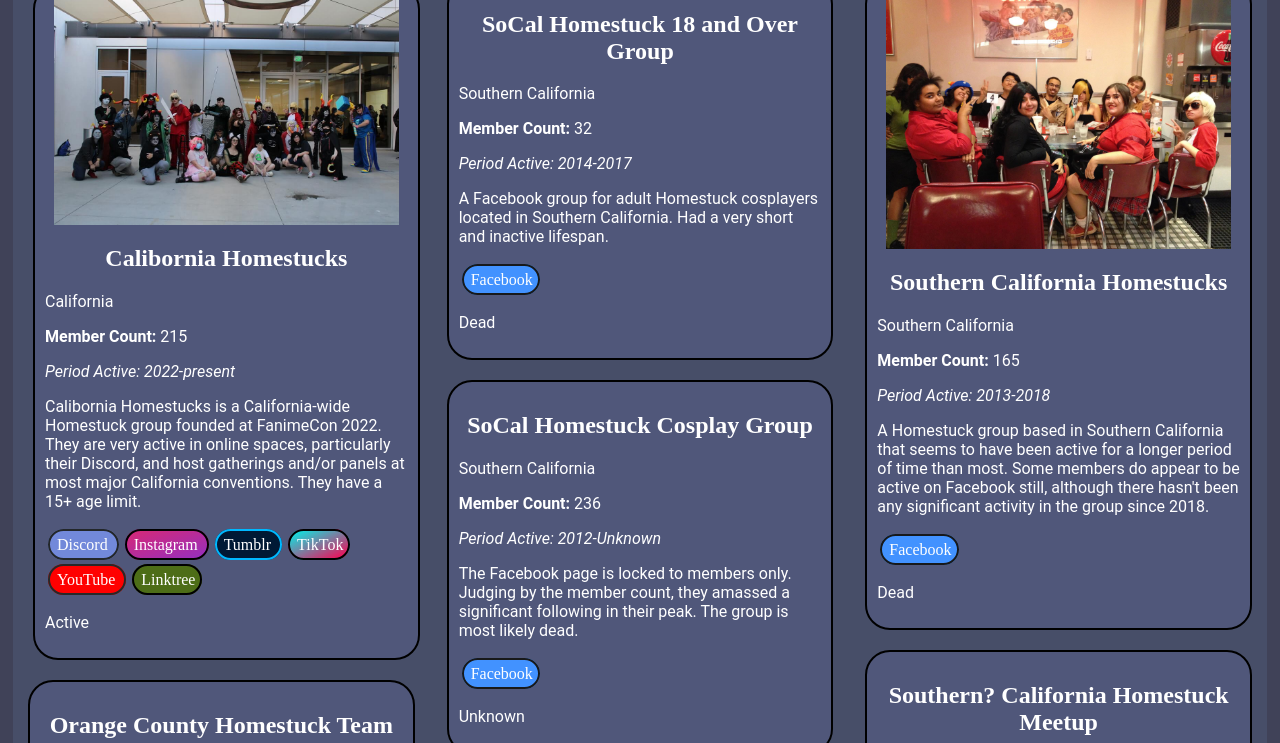
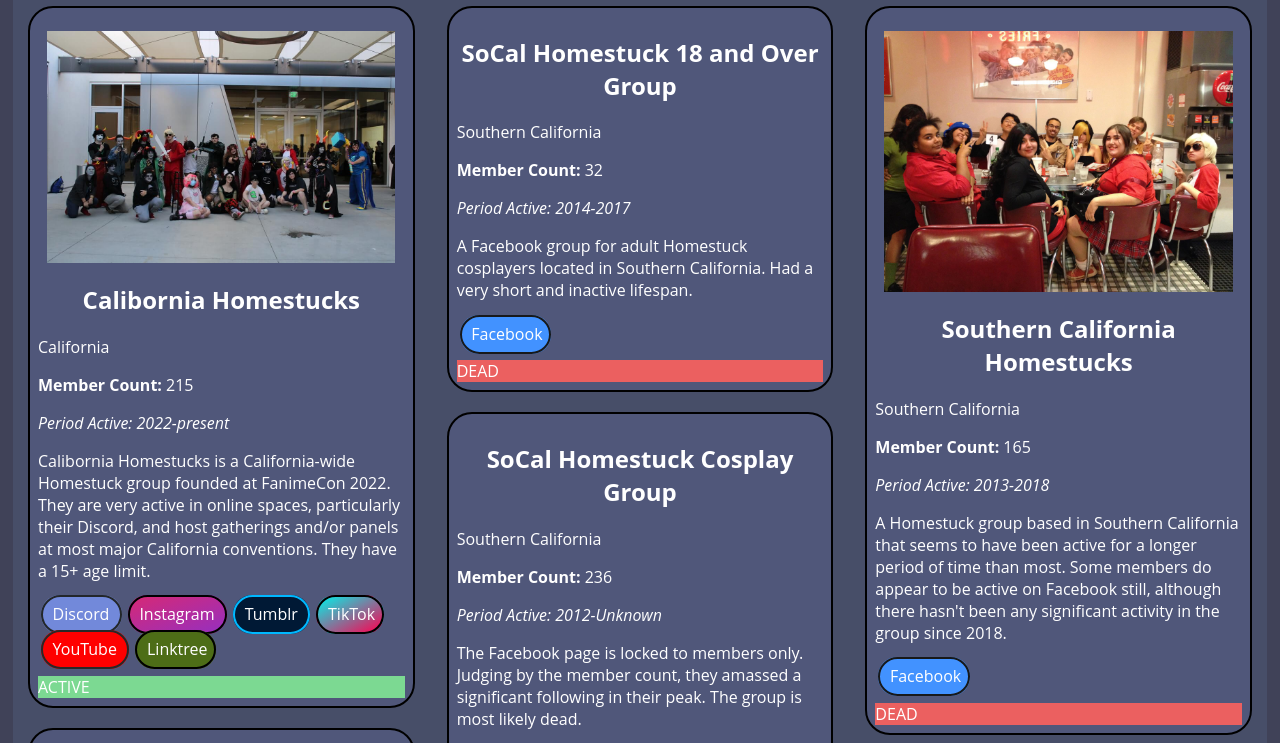
Before and after one commit to BattleblockB0ss/The-Homestuck-Green-Pages, a plain HTML site: page index.html in a window 1280 px wide. Shown: the part 398-1141 px from the top of the page. Drawn offline with Linux system fonts and the light colour scheme.

Commit message:
maybe gooder?

```diff
--- a/script.js
+++ b/script.js
@@ -67,8 +67,8 @@ function appendData(data, a) {
 		for (var e = 0; e < linksLoc.length/2; e++) {
 			appendText(`<a href=${linksLoc[2*e+1]}>${linksLoc[e*2]}</a> `, groupDiv.lastChild, "span", linksLoc[e*2]);
 		}
-		appendDiv("regionValues[i].status", groupDiv)
-		appendText(regionValues[i].status, groupDiv.lastChild, "p");
+		appendDiv(`${regionValues[i].status} activityDiv`, groupDiv)
+		appendText(regionValues[i].status.toUpperCase(), groupDiv.lastChild, "p");
 	}
 	//END THE GOOD SHIT
 }
--- a/style.css
+++ b/style.css
@@ -1,5 +1,4 @@
 @import url('https://fonts.googleapis.com/css2?family=Noto+Sans+Zanabazar+Square&display=swap');
-
 
 html {
   height: 100%;
@@ -8,6 +7,7 @@ html {
 body {
 	background-color: #404258;
 	color: white;
+	font-family: Open Sans, Helvetica, sans-serif;
 }
 h1 {
 	font-family: Noto Sans Zanabazar Square;
@@ -15,11 +15,9 @@ h1 {
 h2 {
 	text-align: center;
 }
-p {
-	font-family: Roboto;
-}
 img {
-	max-width: 95%;
+	width: 95%;
+	margin-top: 15px;
 	display: block;
   margin-left: auto;
   margin-right: auto;
@@ -27,8 +25,8 @@ img {
 span {
 	border: 2px solid white;
 	border-radius: 25px;
-	padding: 5px;
-	padding-left: 7px;
+	padding: 0.4em;
+	padding-left: 0.6em;
 	margin: 3px;
 	line-height: 35px;
 }
@@ -37,6 +35,9 @@ a {
 }
 a:link,visited,hover,active {
   text-decoration: none;
+}
+.links {
+	margin-bottom:0.5em;
 }
 .region {
 	border-radius: 10px;
@@ -58,12 +59,12 @@ a:link,visited,hover,active {
 	column-width: 20em;
 	column-gap: 2em;
 	column-count: 5;
+	padding-bottom: 15px;
 }
 .group {
 	border: 2px solid black;
 	border-radius: 25px;
-	margin: 5px;
-	padding: 10px;
+	padding: 0.5em;
 	background-color: #50577A;
 
 	/* COLUMNS */
@@ -75,10 +76,33 @@ a:link,visited,hover,active {
 }
 .group:not(:first-of-type) {
   margin: 20px 0;
+}30
+
+/* ACTIVITY BANNER */
+.activityDiv {
+	font-size: 30px;
+	padding: 0px 15px;
+	margin: 0px -8px -8px -8px;
+	border-radius: 0% 0% 23px 23px;
+	text-align: center;
 }
-.active {
-	background-color:
+.activityDiv * {
+	margin-top: auto;
+	margin-bottom: auto;
 }
+.Active {
+	background-color: #7cd992;
+}
+.Inactive {
+	background-color: #f7e463;
+}
+.Dead {
+	background-color: #eb6060;
+}
+.Unknown {
+	background-color: #a8a8a8;
+}
+/* END ACTIVITY BANNER */
 
 /* LINK COLORS */
 .Instagram {
@@ -109,3 +133,4 @@ a:link,visited,hover,active {
 	background-color: #4292FF;
 	border-color: #18191A;
 }
+/* END LINK COLORS */
--- a/worldstuck.json
+++ b/worldstuck.json
@@ -1,5 +1,5 @@
 {
-	"apple": [
+	"Template": [
 		{
 			"img": "",
 			"groupName": "",
```
